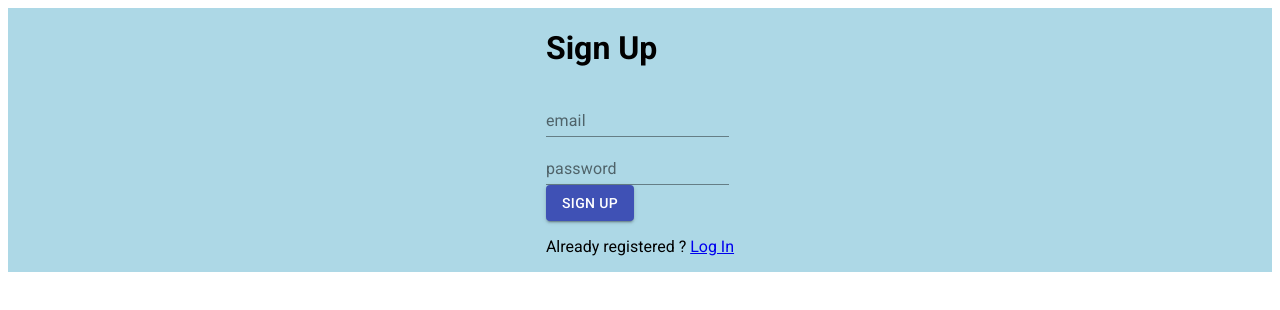
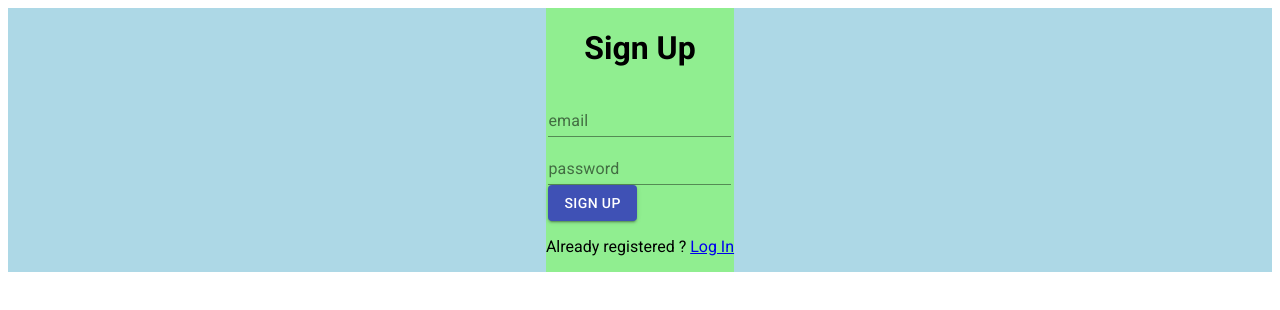
Before and after one commit to habib-chawki/social-app-front, a React (Create React App) app: page / in a window 1280 px wide. Shown: the top 310 px of the page. Built offline with nearby package versions, Linux system fonts and the light colour scheme.

Commit message:
Refactor: signup form styling

```diff
--- a/src/components/custom/SignUp.jsx
+++ b/src/components/custom/SignUp.jsx
@@ -13,8 +13,14 @@ function SignUp({ renderInput, handleSubmit }) {
          flexDirection="row"
          justifyContent="center"
          bgcolor="lightblue"
+         flexGrow={1}
       >
-         <Box display="flex" flexDirection="column">
+         <Box
+            display="flex"
+            flexDirection="column"
+            alignItems="center"
+            bgcolor="lightgreen"
+         >
             <h1>Sign Up</h1>
             <form onSubmit={handleSubmit}>
                {renderInput({ type: 'text', name: 'email' })}
```
